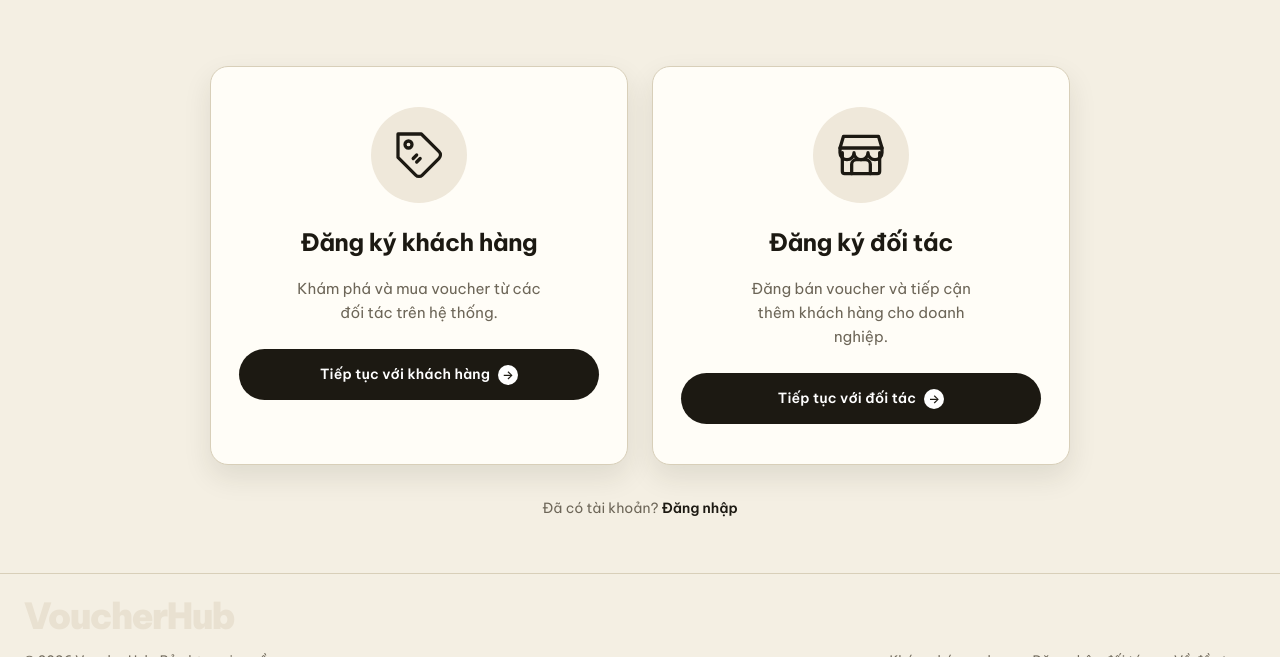
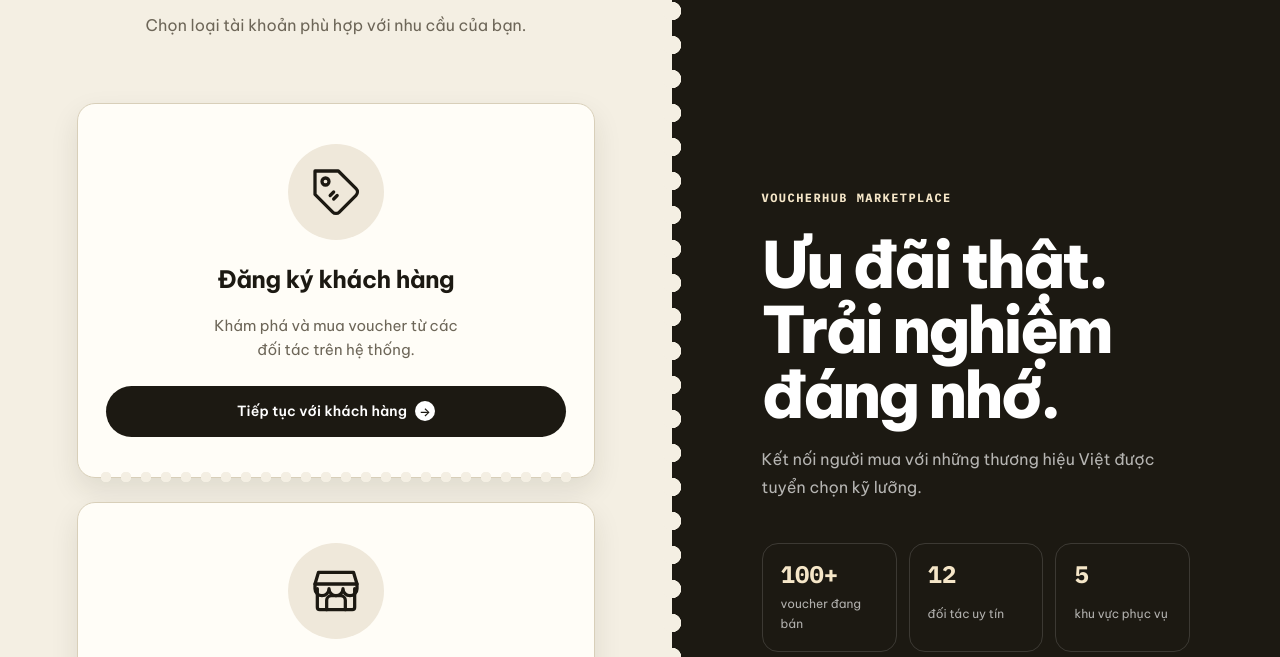
Before and after one commit to hoopyTL/EC-VoucherHub, a React (Vite) app in the folder frontend/: page /register in a window 1280 px wide. Shown: the part 295-952 px from the top of the page. Built offline with nearby package versions, Linux system fonts and the light colour scheme; no server answers; what @voucher/shared would draw is missing.

Commit message:
style: add split-screen authentication shell

```diff
--- a/frontend/src/App.tsx
+++ b/frontend/src/App.tsx
@@ -67,6 +67,35 @@ function PublicLayout() {
   )
 }
 
+/** Full-bleed presentation shell shared by all guest authentication screens. */
+function AuthLayout() {
+  return (
+    <section className='auth-shell'>
+      <div className='auth-shell__form'>
+        <Outlet />
+      </div>
+      <aside className='auth-shell__brand' aria-label='VoucherHub'>
+        <div className='auth-shell__brand-content'>
+          <span className='auth-shell__eyebrow'>VoucherHub Marketplace</span>
+          <h2>Ưu đãi thật. Trải nghiệm đáng nhớ.</h2>
+          <p>Kết nối người mua với những thương hiệu Việt được tuyển chọn kỹ lưỡng.</p>
+          <div className='auth-shell__stats'>
+            <span>
+              <strong>100+</strong> voucher đang bán
+            </span>
+            <span>
+              <strong>12</strong> đối tác uy tín
+            </span>
+            <span>
+              <strong>5</strong> khu vực phục vụ
+            </span>
+          </div>
+        </div>
+      </aside>
+    </section>
+  )
+}
+
 /** Workspace layout for admin/partner: header, sidebar + content, footer. */
 function WorkspaceLayout({ variant }: { variant: SidebarVariant }) {
   return (
@@ -119,12 +148,14 @@ export function AppRoutes() {
 
         {/* Guest-only auth routes: signed-in users are redirected to their home. */}
         <Route element={<GuestRoute />}>
+          <Route element={<AuthLayout />}>
             <Route path='login' element={<LoginPage />} />
             <Route path='forgot-password' element={<ForgotPasswordPage />} />
             <Route path='register' element={<RegisterChooserPage />} />
             <Route path='register/customer' element={<RegisterCustomerPage />} />
             <Route path='partner/register' element={<RegisterPartnerPage />} />
             <Route path='register/partner' element={<RegisterPartnerPage />} />
+          </Route>
         </Route>
 
         {/* Customer-only routes */}
--- a/frontend/src/index.css
+++ b/frontend/src/index.css
@@ -13,8 +13,7 @@
   --vh-slate: var(--muted-ink);
   --vh-hairline: var(--line);
 
-  font-family:
-    var(--font-sans);
+  font-family: var(--font-sans);
   line-height: 1.6;
   font-weight: 400;
   color: var(--vh-ink);
@@ -97,14 +96,18 @@ a {
 }
 
 @keyframes voucher-shimmer {
-  to { background-position-x: -220%; }
+  to {
+    background-position-x: -220%;
+  }
 }
 
 /* Signature “vé xé”: chỉ voucher và hero dùng chi tiết nhận diện này. */
 .voucher-ticket {
   position: relative;
   overflow: visible !important;
-  transition: transform 280ms ease, box-shadow 280ms ease !important;
+  transition:
+    transform 280ms ease,
+    box-shadow 280ms ease !important;
 }
 .voucher-ticket::before,
 .voucher-ticket::after {
@@ -118,8 +121,12 @@ a {
   background: var(--paper);
   border: 1px solid var(--line);
 }
-.voucher-ticket::before { left: -11px; }
-.voucher-ticket::after { right: -11px; }
+.voucher-ticket::before {
+  left: -11px;
+}
+.voucher-ticket::after {
+  right: -11px;
+}
 .voucher-ticket__tear {
   position: relative;
   height: 1px;
@@ -142,16 +149,16 @@ a {
   transform: rotate(-9deg);
   transition: transform 280ms ease;
 }
-.voucher-ticket:hover .voucher-ticket__stamp { transform: rotate(-5deg); }
+.voucher-ticket:hover .voucher-ticket__stamp {
+  transform: rotate(-5deg);
+}
 
 /* Workspace: KPI mang hình thái cuống vé, bảng dữ liệu vẫn giữ cấu trúc chuẩn. */
 .workspace-kpi-ticket {
   position: relative;
   overflow: hidden;
   border-color: color-mix(in srgb, var(--accent) 28%, var(--line)) !important;
-  background:
-    radial-gradient(circle at 100% 0, var(--accent-soft), transparent 46%),
-    var(--surface) !important;
+  background: radial-gradient(circle at 100% 0, var(--accent-soft), transparent 46%), var(--surface) !important;
 }
 .workspace-kpi-ticket::before,
 .workspace-kpi-ticket::after {
@@ -165,12 +172,16 @@ a {
   border: 1px solid var(--line);
   transform: translateY(-50%);
 }
-.workspace-kpi-ticket::before { left: -10px; }
-.workspace-kpi-ticket::after { right: -10px; }
+.workspace-kpi-ticket::before {
+  left: -10px;
+}
+.workspace-kpi-ticket::after {
+  right: -10px;
+}
 .kpi-count-up {
   font-family: var(--font-mono) !important;
   font-variant-numeric: tabular-nums;
-  animation: kpi-rise 720ms cubic-bezier(.2,.7,.2,1) both;
+  animation: kpi-rise 720ms cubic-bezier(0.2, 0.7, 0.2, 1) both;
 }
 .kpi-trend {
   width: fit-content;
@@ -180,7 +191,10 @@ a {
   color: var(--success);
   font: 700 11px/1.3 var(--font-mono);
 }
-.kpi-trend small { color: var(--muted-ink); font: 500 10px/1.3 var(--font-sans); }
+.kpi-trend small {
+  color: var(--muted-ink);
+  font: 500 10px/1.3 var(--font-sans);
+}
 
 .workspace-main table tbody tr {
   transition: background-color 160ms ease;
@@ -199,13 +213,23 @@ a {
 /* Một nhịp chuyển động dàn dựng duy nhất cho hero. */
 .ticket-hero > div:last-child > * {
   opacity: 0;
-  animation: hero-ticket-in 400ms cubic-bezier(.2,.7,.2,1) forwards;
+  animation: hero-ticket-in 400ms cubic-bezier(0.2, 0.7, 0.2, 1) forwards;
 }
-.ticket-hero > div:last-child > *:nth-child(1) { animation-delay: 40ms; }
-.ticket-hero > div:last-child > *:nth-child(2) { animation-delay: 110ms; }
-.ticket-hero > div:last-child > *:nth-child(3) { animation-delay: 180ms; }
-.ticket-hero > div:last-child > *:nth-child(4) { animation-delay: 250ms; }
-.ticket-hero > div:last-child > *:nth-child(5) { animation-delay: 320ms; }
+.ticket-hero > div:last-child > *:nth-child(1) {
+  animation-delay: 40ms;
+}
+.ticket-hero > div:last-child > *:nth-child(2) {
+  animation-delay: 110ms;
+}
+.ticket-hero > div:last-child > *:nth-child(3) {
+  animation-delay: 180ms;
+}
+.ticket-hero > div:last-child > *:nth-child(4) {
+  animation-delay: 250ms;
+}
+.ticket-hero > div:last-child > *:nth-child(5) {
+  animation-delay: 320ms;
+}
 
 .voucher-reveal {
   height: 100%;
@@ -213,29 +237,55 @@ a {
   transform: translateY(12px);
 }
 .voucher-reveal.is-visible {
-  animation: voucher-reveal-in 350ms cubic-bezier(.2,.7,.2,1) var(--reveal-delay, 0ms) both;
+  animation: voucher-reveal-in 350ms cubic-bezier(0.2, 0.7, 0.2, 1) var(--reveal-delay, 0ms) both;
 }
 .voucher-ticket:hover {
   transform: translateY(-6px) !important;
   box-shadow: var(--shadow-lg) !important;
 }
-.toast-motion { animation: toast-enter 260ms cubic-bezier(.2,.7,.2,1) both; }
+.toast-motion {
+  animation: toast-enter 260ms cubic-bezier(0.2, 0.7, 0.2, 1) both;
+}
 
 @keyframes hero-ticket-in {
-  from { opacity: 0; transform: translateY(16px); }
-  to { opacity: 1; transform: translateY(0); }
+  from {
+    opacity: 0;
+    transform: translateY(16px);
+  }
+  to {
+    opacity: 1;
+    transform: translateY(0);
+  }
 }
 @keyframes voucher-reveal-in {
-  from { opacity: 0; transform: translateY(12px); }
-  to { opacity: 1; transform: translateY(0); }
+  from {
+    opacity: 0;
+    transform: translateY(12px);
+  }
+  to {
+    opacity: 1;
+    transform: translateY(0);
+  }
 }
 @keyframes toast-enter {
-  from { opacity: 0; transform: translate(18px, -12px) scale(.97); }
-  to { opacity: 1; transform: translate(0, 0) scale(1); }
+  from {
+    opacity: 0;
+    transform: translate(18px, -12px) scale(0.97);
+  }
+  to {
+    opacity: 1;
+    transform: translate(0, 0) scale(1);
+  }
 }
 @keyframes kpi-rise {
-  from { opacity: 0; transform: translateY(8px); }
-  to { opacity: 1; transform: translateY(0); }
+  from {
+    opacity: 0;
+    transform: translateY(8px);
+  }
+  to {
+    opacity: 1;
+    transform: translateY(0);
+  }
 }
 
 .filter-chip-bar {
@@ -263,8 +313,12 @@ a {
   background: var(--accent);
   color: #fff;
 }
-.filter-toolbar-actions { display: none; }
-.filter-advanced { display: contents; }
+.filter-toolbar-actions {
+  display: none;
+}
+.filter-advanced {
+  display: contents;
+}
 .ticket-hero::after {
   content: '';
   position: absolute;
@@ -284,7 +338,10 @@ body:focus-visible,
 }
 
 @media (max-width: 720px) {
-  .filter-toolbar-actions { display: flex; justify-content: flex-end; }
+  .filter-toolbar-actions {
+    display: flex;
+    justify-content: flex-end;
+  }
   .filter-drawer-trigger {
     padding: 0 18px;
     border: 1px solid var(--accent);
@@ -311,9 +368,14 @@ body:focus-visible,
     box-shadow: var(--shadow-lg);
     transform: translateY(105%);
     visibility: hidden;
-    transition: transform 240ms ease, visibility 240ms;
+    transition:
+      transform 240ms ease,
+      visibility 240ms;
   }
-  .filter-advanced.is-open { transform: translateY(0); visibility: visible; }
+  .filter-advanced.is-open {
+    transform: translateY(0);
+    visibility: visible;
+  }
   .public-main,
   .workspace-main {
     padding: 24px 16px !important;
@@ -341,7 +403,9 @@ body:focus-visible,
 }
 
 @media (prefers-reduced-motion: reduce) {
-  *, *::before, *::after {
+  *,
+  *::before,
+  *::after {
     scroll-behavior: auto !important;
     animation-duration: 1ms !important;
     animation-iteration-count: 1 !important;
@@ -353,3 +417,128 @@ body:focus-visible,
     transform: none;
   }
 }
+
+/* Shared ticket-stub shell for login, registration and password recovery. */
+.auth-shell {
+  display: grid;
+  grid-template-columns: minmax(0, 1.05fr) minmax(360px, 0.95fr);
+  width: calc(100% + 48px);
+  min-height: calc(100vh - 150px);
+  margin: -40px -24px;
+  background: var(--surface);
+  overflow: hidden;
+}
+.auth-shell__form {
+  display: grid;
+  align-items: center;
+  padding: clamp(32px, 6vw, 88px);
+  background: var(--paper);
+}
+.auth-shell__form > * {
+  width: 100%;
+  opacity: 0;
+  animation: auth-form-in 400ms cubic-bezier(0.2, 0.7, 0.2, 1) 60ms forwards;
+}
+.auth-shell__brand {
+  position: relative;
+  display: grid;
+  align-items: center;
+  padding: clamp(48px, 7vw, 104px);
+  color: #fff;
+  background: var(--ink);
+}
+.auth-shell__brand::before {
+  content: '';
+  position: absolute;
+  top: 0;
+  bottom: 0;
+  left: -12px;
+  width: 24px;
+  background: radial-gradient(circle at center, var(--paper) 0 9px, transparent 9.5px) center top / 24px 34px repeat-y;
+}
+.auth-shell__brand-content {
+  max-width: 520px;
+}
+.auth-shell__eyebrow {
+  color: var(--accent-soft);
+  font: 700 12px/1.4 var(--font-mono);
+  letter-spacing: 0.12em;
+  text-transform: uppercase;
+}
+.auth-shell__brand h2 {
+  max-width: 500px;
+  margin: 22px 0 18px;
+  font: 800 clamp(42px, 5vw, 72px)/1.02 var(--font-sans);
+  letter-spacing: -0.05em;
+}
+.auth-shell__brand p {
+  max-width: 480px;
+  color: rgb(255 255 255 / 68%);
+  line-height: 1.75;
+}
+.auth-shell__stats {
+  display: grid;
+  grid-template-columns: repeat(3, 1fr);
+  gap: 12px;
+  margin-top: 42px;
+}
+.auth-shell__stats span {
+  display: grid;
+  gap: 8px;
+  padding: 18px;
+  border: 1px solid rgb(255 255 255 / 14%);
+  border-radius: var(--radius-control);
+  color: rgb(255 255 255 / 66%);
+  font-size: 12px;
+}
+.auth-shell__stats strong {
+  color: var(--accent-soft);
+  font: 700 24px/1 var(--font-mono);
+}
+.auth-choice-card {
+  position: relative;
+}
+.auth-choice-card::after {
+  content: '';
+  position: absolute;
+  left: 18px;
+  right: 18px;
+  bottom: -8px;
+  height: 16px;
+  background: radial-gradient(circle, var(--paper) 0 5px, transparent 5.5px) left center / 20px 16px repeat-x;
+  pointer-events: none;
+}
+@keyframes auth-form-in {
+  from {
+    opacity: 0;
+    transform: translateY(16px);
+  }
+  to {
+    opacity: 1;
+    transform: translateY(0);
+  }
+}
+@media (max-width: 1023px) {
+  .auth-shell {
+    grid-template-columns: 1fr;
+  }
+  .auth-shell__form {
+    min-height: 70vh;
+    padding: 32px 20px;
+  }
+  .auth-shell__brand {
+    min-height: 10px;
+    padding: 8px;
+  }
+  .auth-shell__brand::before,
+  .auth-shell__brand-content {
+    display: none;
+  }
+}
+@media (prefers-reduced-motion: reduce) {
+  .auth-shell__form > * {
+    opacity: 1;
+    transform: none;
+    animation: none;
+  }
+}
--- a/frontend/src/pages/public/RegisterChooserPage.tsx
+++ b/frontend/src/pages/public/RegisterChooserPage.tsx
@@ -66,6 +66,7 @@ function ChoiceCard({ icon, title, description, to, ctaLabel }: ChoiceCardProps)
   const [hover, setHover] = useState(false)
   return (
     <Link
+      className='auth-choice-card'
       to={to}
       onMouseEnter={() => setHover(true)}
       onMouseLeave={() => setHover(false)}
@@ -97,7 +98,7 @@ export function RegisterChooserPage() {
         <p style={subtitleStyle}>Chọn loại tài khoản phù hợp với nhu cầu của bạn.</p>
       </header>
 
-      <div style={gridStyle}>
+      <div className='auth-choice-grid' style={gridStyle}>
         <ChoiceCard
           icon={<TagIcon />}
           title='Đăng ký khách hàng'
```
Lines whose indentation alone changed are shown as unchanged.
